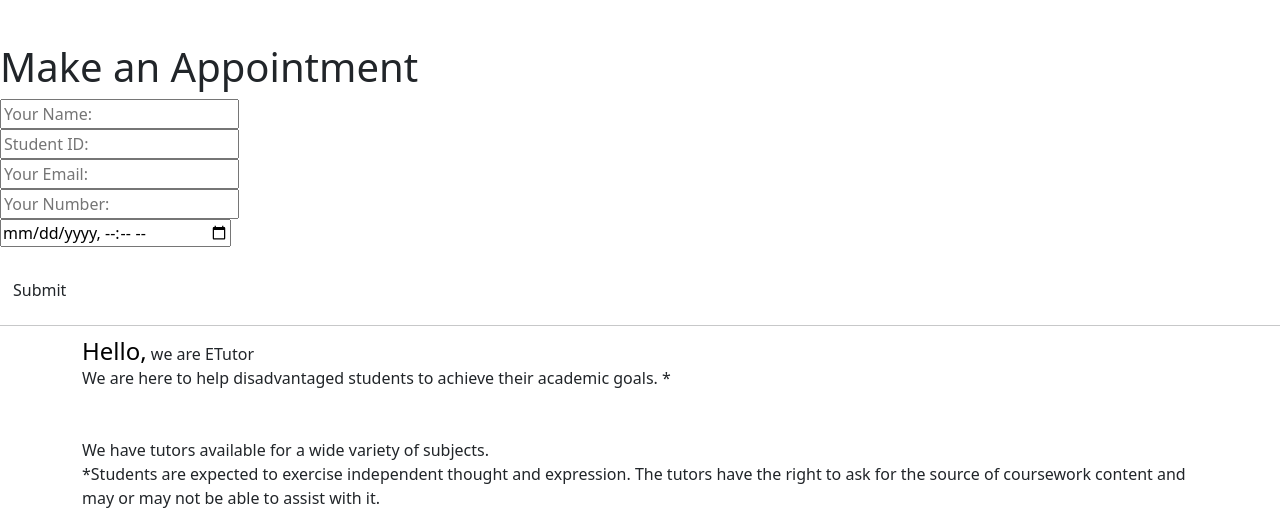
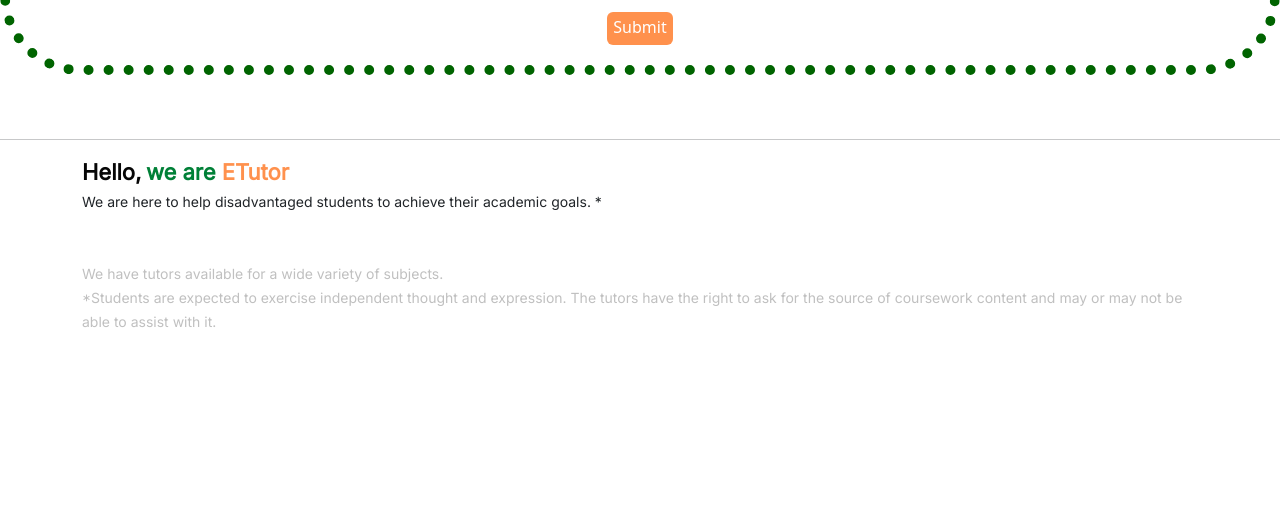
Before and after one commit to Jakeito/CS4485, a Flask app: template templates/booking.html in a window 1280 px wide. Shown: the part 522-1032 px from the top of the page. After the commit the page ends 849 px from the top, so only its background shows below. Run offline with Flask 2, Linux system fonts and the light colour scheme; the template is opened without the code that fills it, so the values that code supplies are empty.

Commit message:
Add new decorations to booking.html

```diff
--- a/static/styles.css
+++ b/static/styles.css
@@ -1,24 +1,97 @@
-p {
-    font-style: normal;
-    color: black;
-    line-height: 0px;
-    font-size: 30px;
-    }
-    p1 {
-    font-style: normal;
-    color: black;
-    line-height: 0px;
-    font-size: 24px;
-    }
-    label {
-    display: inline-block;
-    width: 50px;
-    margin-right: 30px;
-    text-align: left;
-    line-height: 32px;
-    }
-    button {
-    margin: 4px 10px;
+.btn-lg {
+    background-color: green !important;
+    width: 13%;
+    font-weight: bold;
+    margin: 1%;
+}
+.form-group {
+    margin-top: 3%;
+    margin-bottom: 3%;
+}
+.btn-lg:hover, .btn-lg:focus, .btn-lg:active, .open>.dropdown-toggle.btn-lg {
+    background-color: darkgreen !important;
+}
+#signup.btn {
+    background-color: #FF914D;
+    border-color: #FF914D;
+}
+#signinButton.btn {
+    background-color: hsl(23, 100%, 65%);
+    border-color: #FF914D;
+}
+.col-sm-1 {
+    width: 10%;
+}
+.col-sm-5 {
+    width: 20%;
+    height: 40%;
+}
+.footer {
+    font-family: 'Inter';
+    margin-top: 5%;
+}
+p1 {
+    font-size: 22px;
+    font-weight: bolder;
+    color: #060606;
+}
+p2 {
+    font-size: 22px;
+    font-weight: bolder;
+    color: #008037;
+}
+p3 {
+    font-size: 22px;
+    font-weight: bolder;
+    color: #FF914D;
+}
+p4 {
+    font-size: 14px;
+    font-weight: 400;
+}
+p5 {
+    font-size: 14px;
+    font-weight: 100;
+    color: silver;
+}
+p6 {
+    font-size: 18px;
+    font-family: 'Inter';
+}
+p7 {
+    font-size: 36px;
+    font-family: 'Inter';
+}
+
+h1.heading {
+    color:salmon;
+    text-align: center;
+}
+
+.book .form form{
+    background-color: #fff;
     font-size: 16px;
-    line-height: 20px;
-    }
+    text-align: center;
+    padding: 20px;
+    border-radius: 80px;
+    border: 10px dotted darkgreen;
+}
+
+input[type="submit"] {
+    background-color: #FF914D;
+    color: white;
+    padding: 5px 5px;
+    padding-top: 2px;
+    font-size: 16px;
+    text-align: center;
+    cursor: pointer;
+  }
+
+  input[type="text"], input[type="datetime-local"], input[type="email"], input[type="number"] {
+    background-color: #ffff;
+    border-color: #FF914D;
+    border-style:groove;
+    padding: 5px 5px;
+    padding-top: 5px;
+    font-size: 15px;
+  }
```
